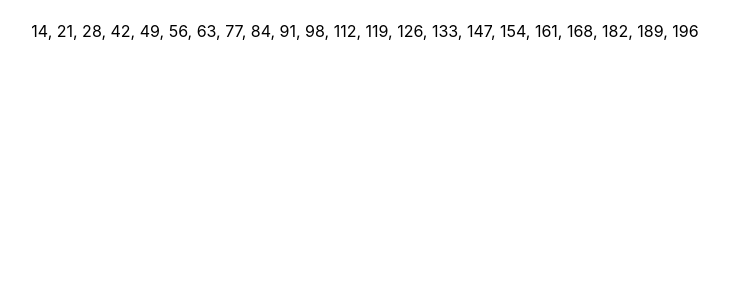
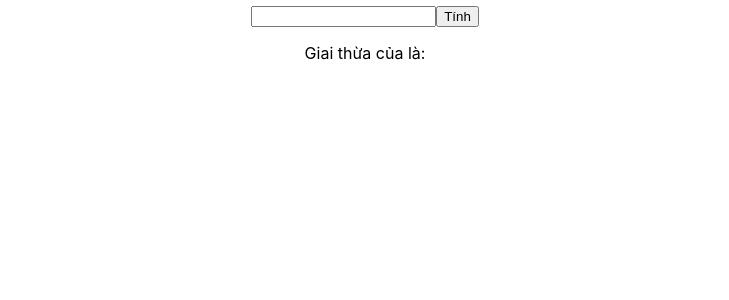
Before and after one commit to Tungduong2001/play-ts, a React (Create React App) app: page / in a window 1280 px wide. Shown: the top 300 px of the page, without its empty margins (275-1004 px from the left). Built offline with nearby package versions, Linux system fonts and the light colour scheme.

Commit message:
Bai10-Giaithua

```diff
--- a/src/App.tsx
+++ b/src/App.tsx
@@ -3,16 +3,36 @@ import logo from "./logo.svg";
 import "./App.css";
 
 function App() {
-  const [number, setNumber] = useState<any[]>([]);
-  for (let index = 10; index <= 200; index++) {
-    if (index % 7 == 0 && index % 5 != 0) {
-      number.push(index);
+  const [number, setNumber] = useState<any>();
+  const [factorial, setFactorial] = useState<any>();
+  const [expression, setExpression] = useState<any>("");
+  const handleClick = () => {
+    let check = 1;
+    let expression = "";
+    for (let i = 1; i <= number; i++) {
+      check *= i;
+      if (i < number) {
+        expression = expression + i + "*";
+      } else {
+        expression = expression + i + "=";
+      }
     }
-  }
+    setExpression(expression);
+    setFactorial(check);
+  };
 
   return (
     <div className="container">
-      <p>{number.join(", ")}</p>
+      <input
+        type="text"
+        value={number}
+        onChange={(e) => setNumber(e.target.value)}
+      />
+      <button onClick={handleClick}>Tính</button>
+
+      <p>
+        Giai thừa của {`${number || ""}`} là: {expression}{factorial}
+      </p>
     </div>
   );
 }
```
